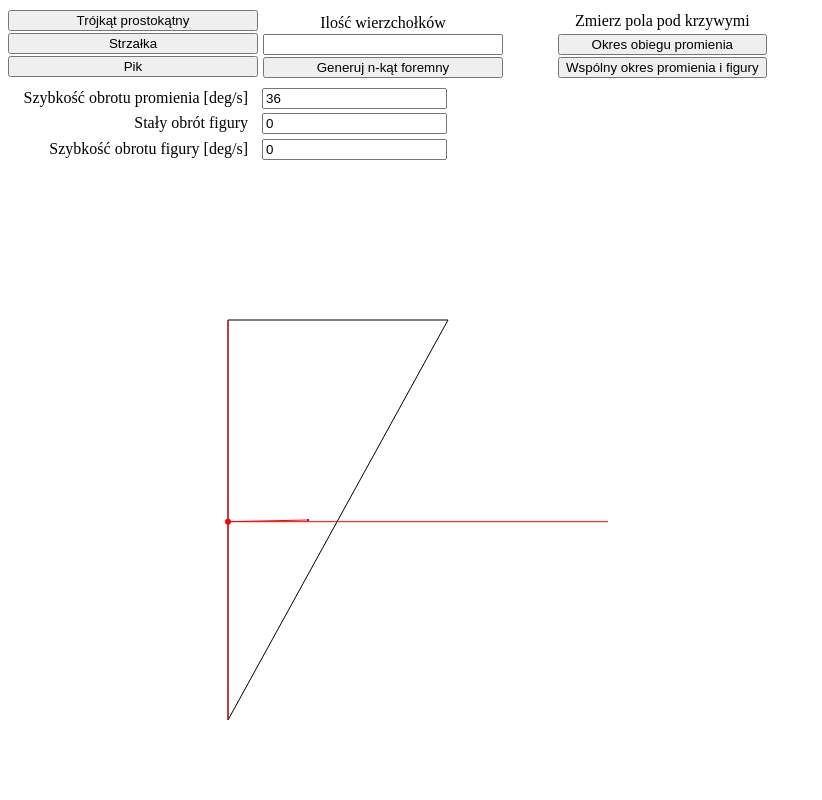
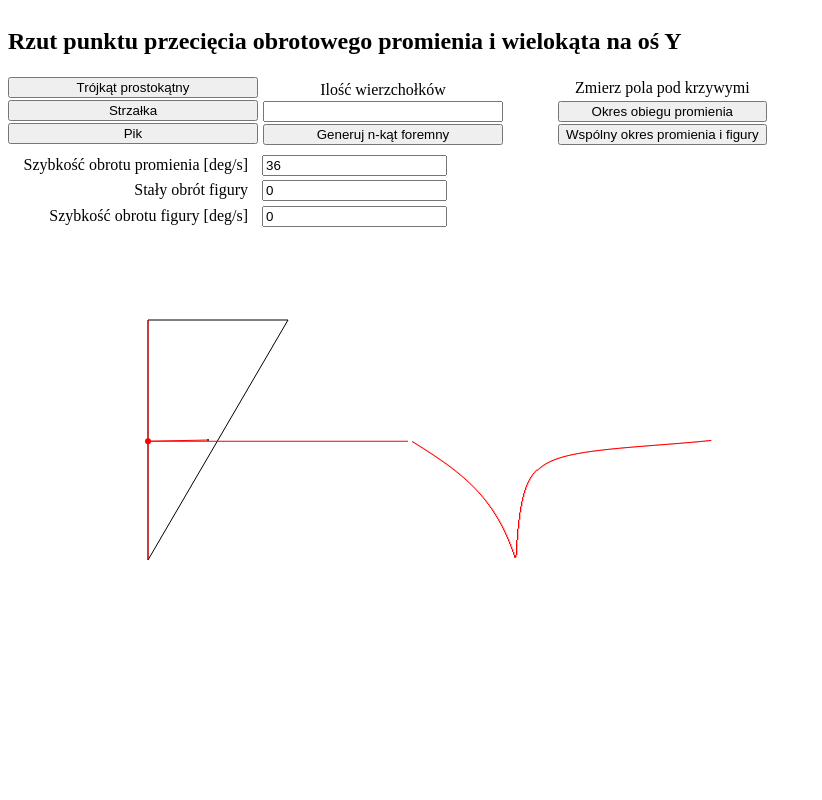
Before and after one commit to frogi16/Rotating-figures, a plain HTML site: page index.html in a window 1280 px wide. Shown: the whole page, without its empty margins (0-822 px from the left). Drawn offline with Linux system fonts and the light colour scheme.

Commit message:
Decrease canva size

```diff
--- a/index.html
+++ b/index.html
@@ -5,6 +5,10 @@
 		<title>Proj 1</title>
 	</head>
 	<body>
+		<article>
+			<header>
+				<h2>Rzut punktu przecięcia obrotowego promienia i wielokąta na oś Y</h2>
+			</header>
 			<div id = "all">
 				<div id = "controls">
 					<div id = "usePredefinedFigures">
@@ -33,9 +37,10 @@
 				<div id = "fieldComputationVal"></div>
 			</div>
 			<div id="canvasDiv">
-			<canvas width = '600' height = '600' id = "canvas" ></canvas>
-			<canvas width = '800' height = '600' id = "canvasScroll" ></canvas>
+				<canvas width = '400' height = '400' id = "canvas" ></canvas>
+				<canvas width = '600' height = '400' id = "canvasScroll" ></canvas>
 			</div>
 			<script src="index.js" type="text/javascript"></script>
+		</article>
 	</body>
 </html>
--- a/index.js
+++ b/index.js
@@ -36,9 +36,9 @@ var dt = 0.1;
 var translation = 80;
 var brushThickness = 1;
 
-var x0 = 300;
-var y0 = 300;
-var r = 200;
+var x0 = canvas.width / 2;
+var y0 = canvas.height / 2;
+var r = canvas.height * 0.40;
 var phi = 0;
 var yPrev = undefined;
 var yPrevS = undefined;
@@ -46,11 +46,11 @@ var yPrevS = undefined;
 var thetaVertices = 0;
 var thetaVerticesPrev = 0;
 
-var verticesRightTriangle = [ [-80, 200], [-80, -200], [140, -200] ];
+var verticesRightTriangle = [ [-60, 120], [-60, -120], [80, -120] ];
 var verticesArrow = [ [190, -30], [50, 0], [190, 30], [-200, -0] ];
-var verticesSpear = [ [90, 105], [95, 110], [100, 110], [130, 133], [140, 141], [150, 150], [141, 140], [133, 130], [110, 100], [110, 95], [105, 90], [-200, -200] ];
+var verticesSpear = [ [40, 55], [55, 70], [60, 70], [90, 93], [100, 101], [110, 110], [101, 100], [93, 90], [70, 60], [70, 55], [55, 40], [-110, -110] ];
 
-var verticesCircle = generateRegularFigure(32, 200);
+var verticesCircle = generateRegularFigure(32, r);
 var isRegularFigure = false;
 
 var chosenFigure = verticesRightTriangle;
@@ -388,8 +388,8 @@ function changeFigureToSpear()
 
 function changeFigureToNewRegular()
 {
-	var verticesNumber = document.getElementById('verticesNumber').value;
-	changeFigureTo(generateRegularFigure(verticesNumber, 200), true);
+	var verticesNumber = Math.round(parseFloat(document.getElementById('verticesNumber').value));
+	changeFigureTo(generateRegularFigure(verticesNumber, r), true);
 }
 
 function onEnterChangeFigure(event)
--- a/styles.css
+++ b/styles.css
@@ -1,3 +1,9 @@
+article
+{
+	float: left;
+	display: block;
+}
+
 input[type="button"]
 {
 	display:block;
@@ -83,5 +89,5 @@ input[type="button"]
 #canvasDiv
 {
 	position: absolute;
-	top: 220px;
+	top: 240px;
 }
```
Lines whose indentation alone changed are shown as unchanged.
